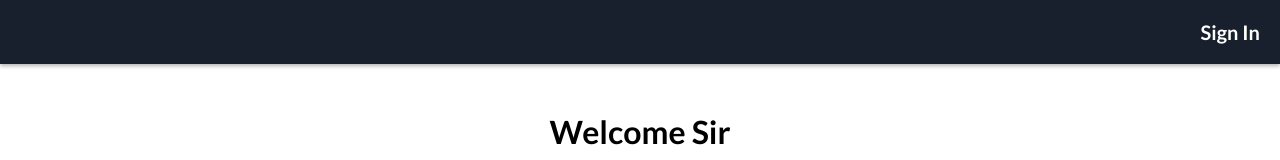
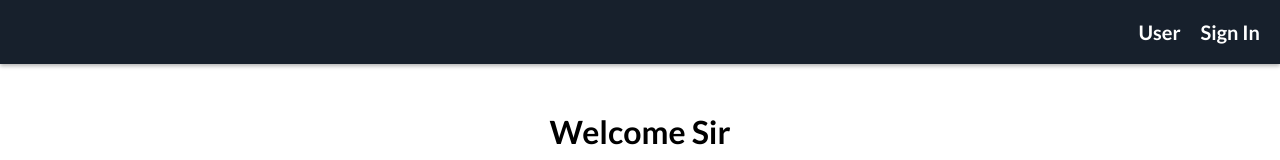
Before and after one commit to theAndrewCline/react-sign-up-form, a React (Create React App) app: page / in a window 1280 px wide. Shown: the top 160 px of the page. Built offline with nearby package versions, Linux system fonts and the light colour scheme.

Commit message:
add user route to app

```diff
--- a/src/App.js
+++ b/src/App.js
@@ -1,6 +1,6 @@
 import React, { useState } from 'react'
 import './App.css'
-import { HashRouter as Router, Route } from "react-router-dom"
+import { BrowserRouter as Router, Route } from "react-router-dom"
 import SignInPage from './pages/SignInPage'
 import SignUpPage from './pages/SignUpPage'
 import HomePage from './pages/HomePage'
@@ -8,10 +8,11 @@ import NavBar from './components/NavBar';
 
 function App () {
   const [signedIn, setSignedIn] = useState(false)
+  const [user, setUser] = useState(undefined)
 
   return (
     <Router>
-      <NavBar signedIn={signedIn}></NavBar>
+      <NavBar signedIn={signedIn} user={user}></NavBar>
       <Route path='/' exact component={HomePage}></Route>
       <Route path='/signin/' component={SignInPage}></Route>
       <Route path='/signup/' component={SignUpPage}></Route>
--- a/src/DefaultComponents.js
+++ b/src/DefaultComponents.js
@@ -68,6 +68,7 @@ export const H1 = styled.h1`
 `
 
 export const Nav = styled.nav`
+  display: flex;
   font-family: 'Lato', sans-serif;
   font-weight: 700;
   font-size: 20px;
@@ -79,11 +80,12 @@ export const Nav = styled.nav`
 
 export const NavUL = styled.ul`
   display: flex;
+  margin-left: auto;
   list-style-type: none;
 `
 
 export const NavLI = styled.li`
-  margin-left: auto;
+  margin-left: 1em;
 `
 
 export const NavLink = styled(Link)`
--- a/src/components/NavBar.js
+++ b/src/components/NavBar.js
@@ -4,11 +4,17 @@ import { Nav, NavLI, NavUL, NavLink } from '../DefaultComponents'
 
 function NavBar ({ signedIn }) {
   const SignedInItems = (
-    <NavLI>Sign Out</NavLI>
+    <>
+      <NavLI>User</NavLI>
+      <NavLI>Sign Out</NavLI>
+    </>
   )
 
   const SignedOutItems = (
-    <NavLI><NavLink to="/signin">Sign In</NavLink></NavLI>
+    <>
+      <NavLI><NavLink to="/user">User</NavLink></NavLI>
+      <NavLI><NavLink to="/signin">Sign In</NavLink></NavLI>
+    </>
   )
 
   return (
```
Also changed, not shown: 1 other file (tests, documents, lock files or other folders).
